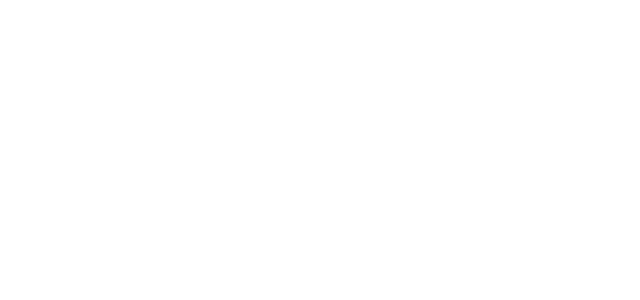
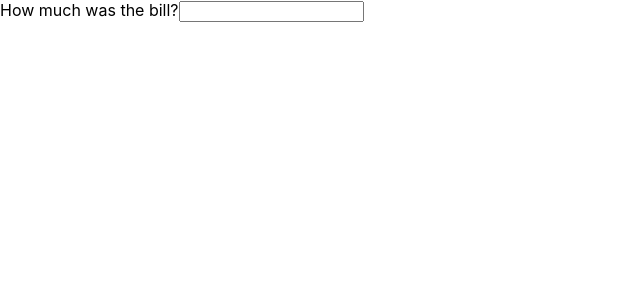
Before and after one commit to BSalemi/tip-calculator, a React (Create React App) app: page / in a window 1280 px wide. Shown: the top 300 px of the page, without its empty margins (0-640 px from the left). Built offline with nearby package versions, Linux system fonts and the light colour scheme.

Commit message:
added initial boilerplate for Bill component, including price and setPrice state

```diff
--- a/src/App.js
+++ b/src/App.js
@@ -1,3 +1,7 @@
-function App() {}
+import Bill from "./Bill.js";
+
+function App() {
+  return <Bill />;
+}
 
 export default App;
--- a/src/Bill.js
+++ b/src/Bill.js
@@ -0,0 +1,13 @@
+import { useState } from "react";
+
+function Bill() {
+  const [price, setPrice] = useState("");
+  return (
+    <div>
+      <span>How much was the bill?</span>
+      <input type="text"></input>
+    </div>
+  );
+}
+
+export default Bill;
```
